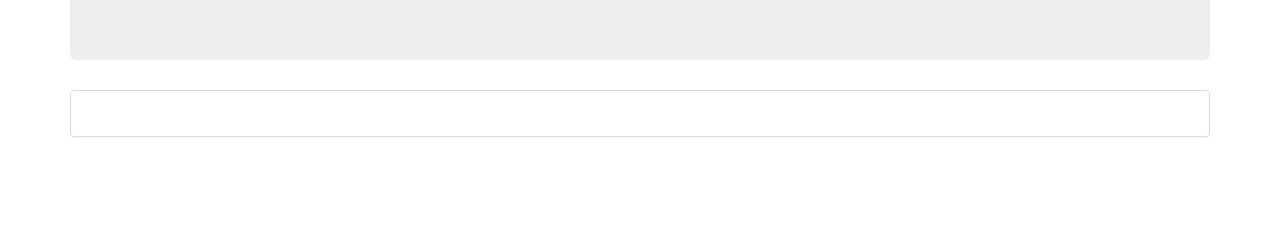
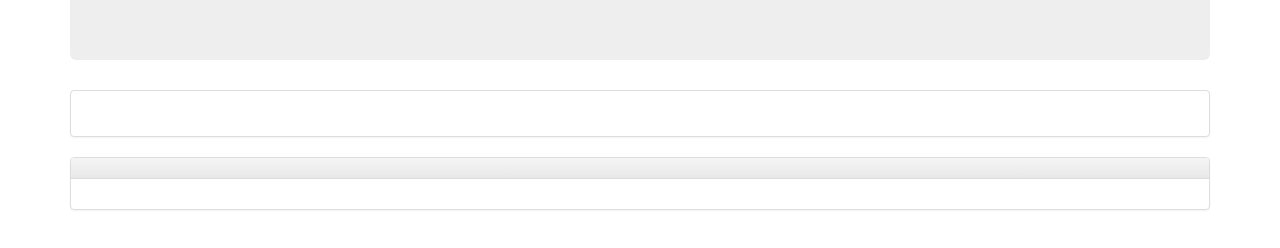
Before and after one commit to Larou-Tim/Project-Omega-Watch, a plain HTML site: page frontpage.html in a window 1280 px wide. Shown: the part 180-428 px from the top of the page. Drawn offline with nearby package versions, Linux system fonts and the light colour scheme.

Commit message:
Updates to HTML

```diff
--- a/frontpage.html
+++ b/frontpage.html
@@ -20,24 +20,33 @@
 		<!-- EMMET BLOCK
 		.container>.jumbotron>h1+p^.panel.panel-default>.panel-body>form>.form-group
 		-->
-
 		<div class="container">
-
+			<!-- Title and Description -->
 			<div class="jumbotron">
 				<h1>PROJECT OMEGA WATCH</h1>
 				<p>:O :D :P</p>
 			</div>
-
+			<!-- Search Bar and Panel-->
 			<div class="panel panel-default">
 				<div class="panel-body">
 					<form action="">
-						<div class="form-group"></div>
+						<div class="form-group">
+							<!-- Form in here -->
+						</div>
 					</form>
 				</div>
 			</div>
+			<!-- Side Bar -->
 
+			<!-- Results
+			div.panel.panel-default>.panel-heading+.panel-body
+			-->
+			<div class="panel panel-default">
+				<div class="panel-heading"></div>
+				<div class="panel-body"></div>
+			</div>
+			<!--  -->
 		</div>
-
+		<!-- End bootstrap Container -->
 	</body>
-
 </html>
```
